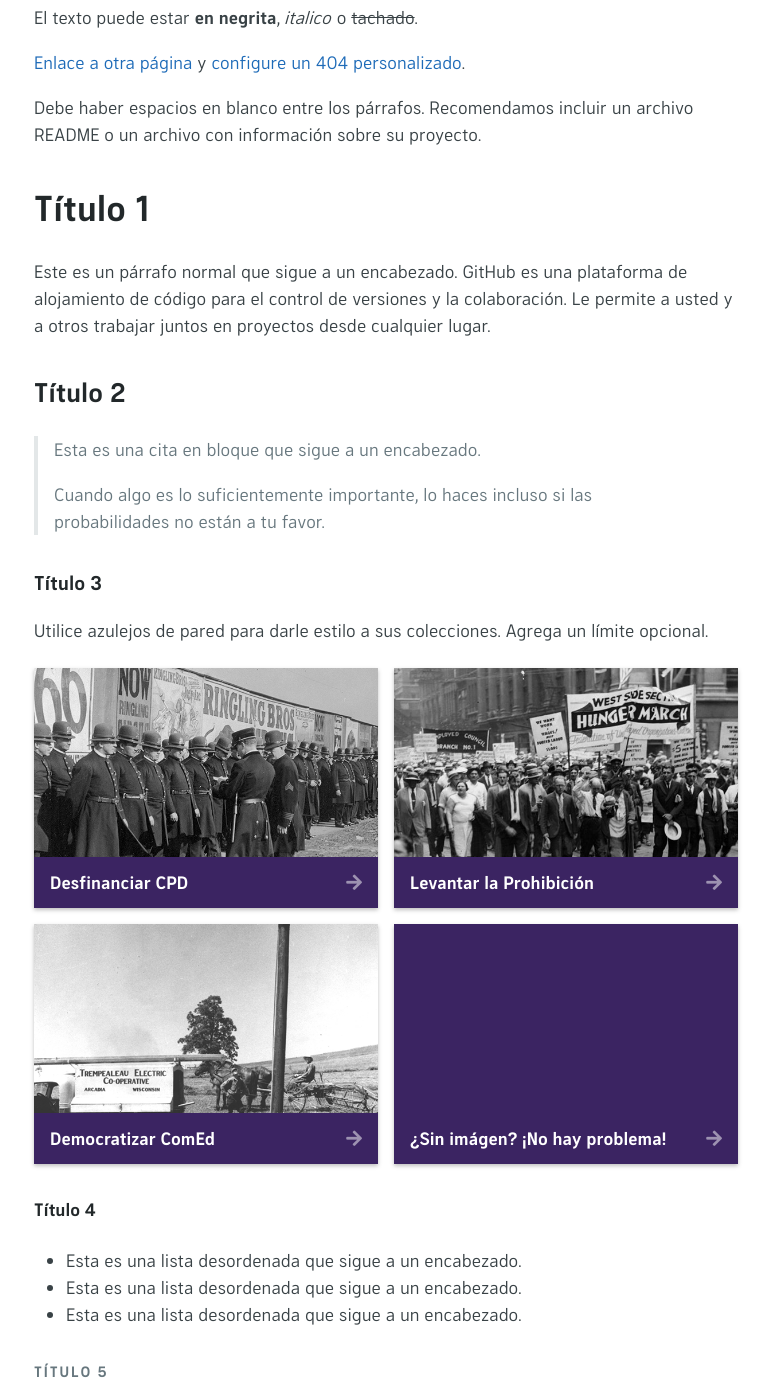
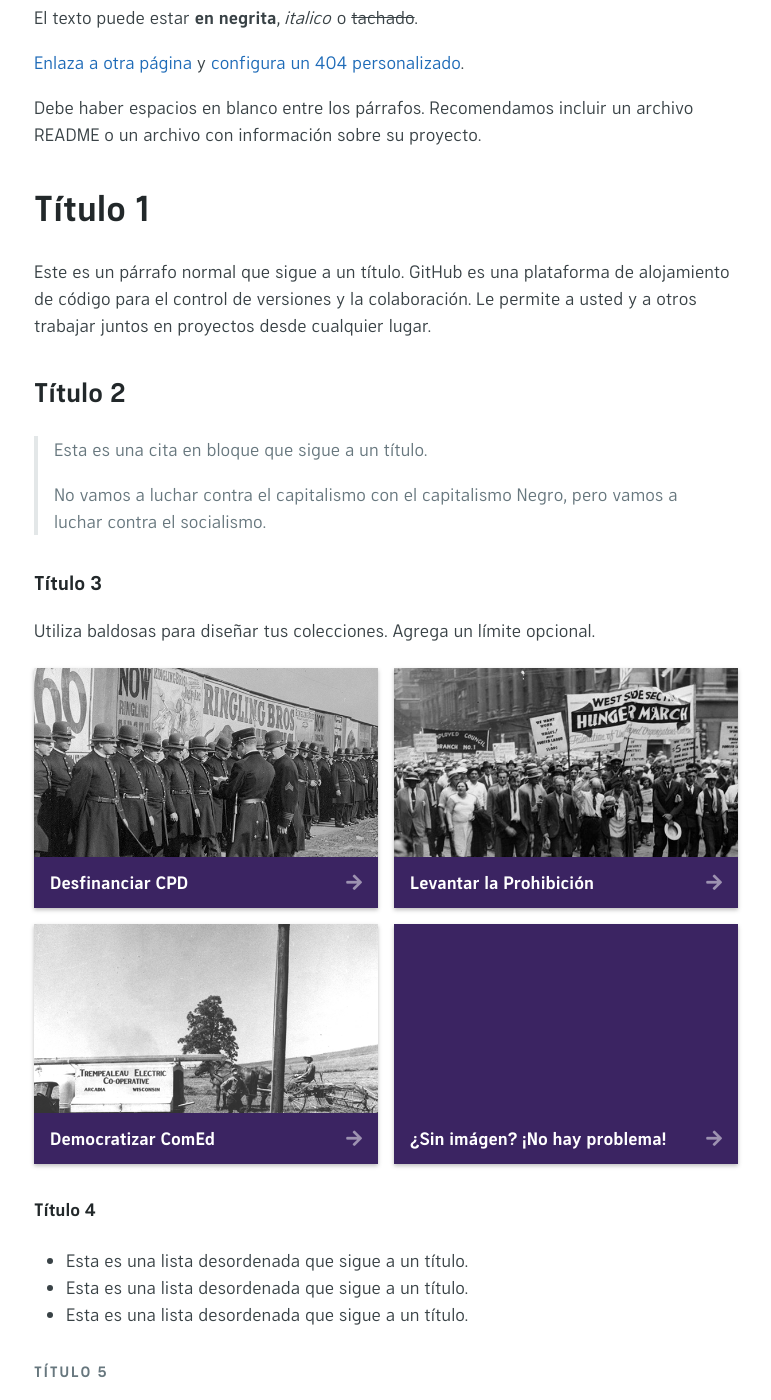
Before and after one commit to ChicagoDSA/haymarket, a Jekyll site: the page built from _homepage/es/index.md, in a window 1280 px wide and 1400 px high, scrolled down 440 px. Shown: the whole window, without its empty margins (254-1025 px from the left). Built offline with Jekyll 4.4.1, drawn with Linux system fonts in a browser that asks for light colours; nearby versions of some CDN libraries; some web fonts are replaced; library files that are not in the unit come from our copies; the repository's description, which GitHub fills in, is left out; some of the changed text lies outside the part shown.

Commit message:
retranslated homepage, replaced quote in English

```diff
--- a/_homepage/es/index.md
+++ b/_homepage/es/index.md
@@ -6,37 +6,37 @@ subhead: Agrega un subtítulo personalizado.
 
 El texto puede estar **en negrita**, _italico_ o ~~tachado~~.
 
-[Enlace a otra página](otra-pagina) y [configure un 404 personalizado](inexistente).
+[Enlaza a otra página](otra-pagina) y [configura un 404 personalizado](inexistente).
 
 Debe haber espacios en blanco entre los párrafos. Recomendamos incluir un archivo README o un archivo con información sobre su proyecto.
 
 # Título 1
 
-Este es un párrafo normal que sigue a un encabezado. GitHub es una plataforma de alojamiento de código para el control de versiones y la colaboración. Le permite a usted y a otros trabajar juntos en proyectos desde cualquier lugar.
+Este es un párrafo normal que sigue a un título. GitHub es una plataforma de alojamiento de código para el control de versiones y la colaboración. Le permite a usted y a otros trabajar juntos en proyectos desde cualquier lugar.
 
 ## Título 2
 
-> Esta es una cita en bloque que sigue a un encabezado.
+> Esta es una cita en bloque que sigue a un título.
 >
-> Cuando algo es lo suficientemente importante, lo haces incluso si las probabilidades no están a tu favor.
+> No vamos a luchar contra el capitalismo con el capitalismo Negro, pero vamos a luchar contra el socialismo.
 
 ### Título 3
 
-Utilice azulejos de pared para darle estilo a sus colecciones. Agrega un límite opcional.
+Utiliza baldosas para diseñar tus colecciones. Agrega un límite opcional.
 
 {% include list-tiles.html collection="tiles" limit=4 %}
 
 #### Título 4
 
-* Esta es una lista desordenada que sigue a un encabezado.
-* Esta es una lista desordenada que sigue a un encabezado.
-* Esta es una lista desordenada que sigue a un encabezado.
+* Esta es una lista desordenada que sigue a un título.
+* Esta es una lista desordenada que sigue a un título.
+* Esta es una lista desordenada que sigue a un título.
 
 ##### Título 5
 
-1. Esta es una lista ordenada siguiendo un encabezado.
-2. Esta es una lista ordenada siguiendo un encabezado.
-3. Esta es una lista ordenada siguiendo un encabezado.
+1. Esta es una lista ordenada que sigue a un título.
+2. Esta es una lista ordenada que sigue a un título.
+3. Esta es una lista ordenada que sigue a un título.
 
 ###### Título 6
 
@@ -85,9 +85,9 @@ Utilice azulejos de pared para darle estilo a sus colecciones. Agrega un límite
 
 ![Perfil lateral de W.E.B. DuBois](../assets/images/theme-WEB-DuBois.png)
 
-### Foto grande con pie de foto
+### Foto grande con leyenda
 
-{% include comp-full-width-image.html image="assets/images/theme-Haymarket-flyer.png" description="Un anuncio para el rally de Haymarket." credit="[¡Dale crédito a tu fuente y conéctate a su sitio web!](otra-pagina)" %}
+{% include comp-full-width-image.html image="assets/images/theme-Haymarket-flyer.png" description="Un volante anuncia el rally de Haymarket." credit="[¡Atribuye su fuente y enlaza a su sitio web!](otra-pagina)" %}
 
 ### Las listas de definiciones se pueden utilizar con sintaxis HTML.
 
@@ -111,10 +111,10 @@ Utilice azulejos de pared para darle estilo a sus colecciones. Agrega un límite
 {% include comp-button.html text="Quiero contactar con la CE" link="otra-pagina" %}
 
 {% capture note %}
-#### Use una nota para resaltar información secundaria.
+#### Utiliza una nota para resaltar la información acreditativo.
 
-Inserte el contenido de Markdown aquí.
+Inserta el contenido de Markdown aquí.
 
-[¡Se admiten todos los tipos, incluidos los enlaces!](otra-pagina)
+[¡Se admiten todos los tipos, incluidos los enlaces!!](otra-pagina)
 {% endcapture %}
 {% include comp-note.html content=note %}
```
Also changed, not shown: other parts of _homepage/es/index.md (+2 -2 lines), _homepage/en/index.md (+1 -1 lines).
